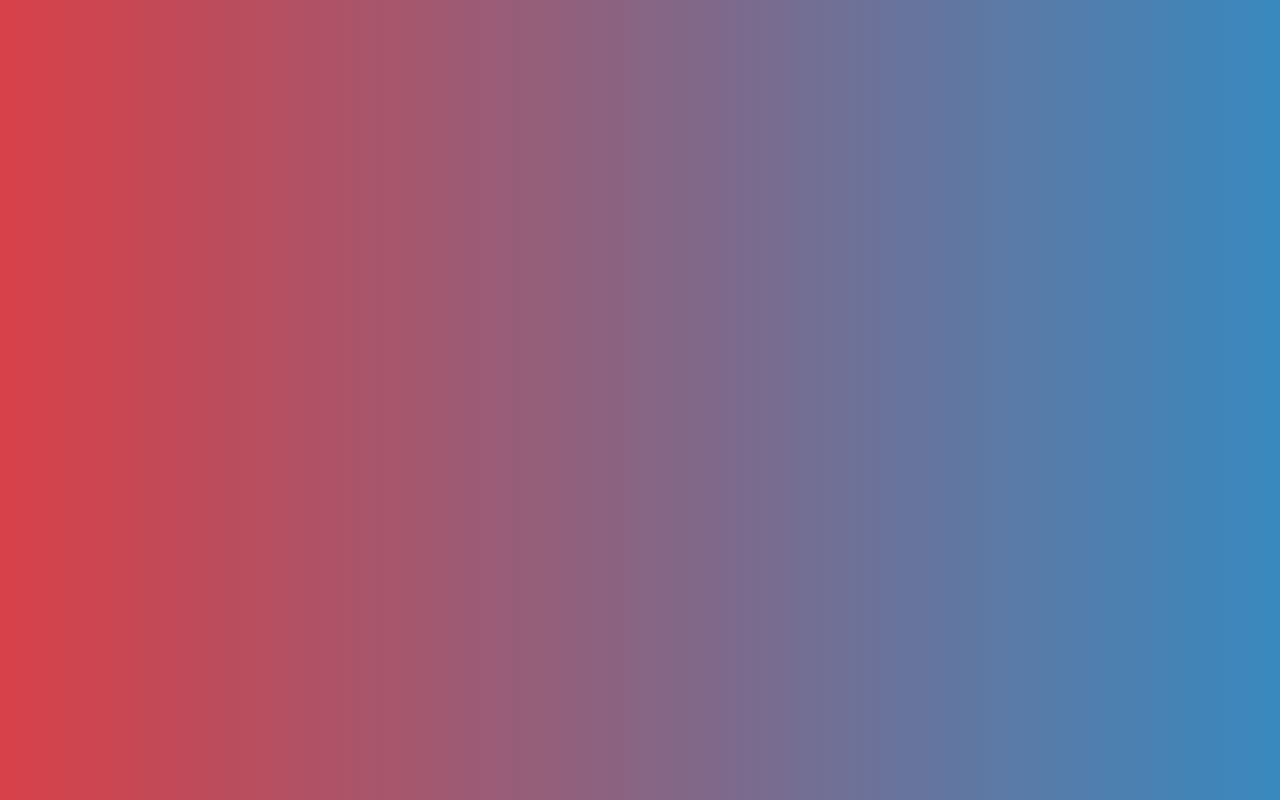
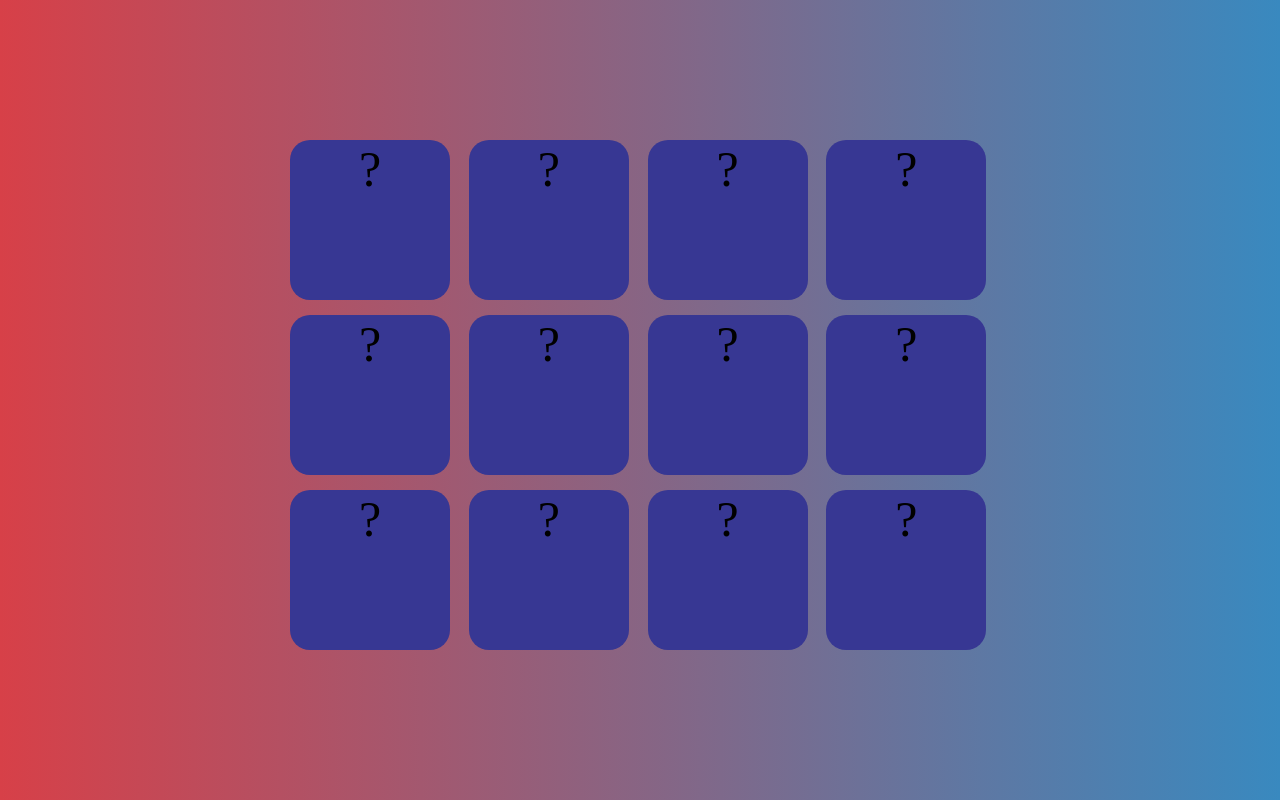
Before and after one commit to tanmayidodmani/memory-game, a React (Vite) app: page /memory-game/game in a window 1280 px wide. Before the commit this address had no page. Built offline with nearby package versions, Linux system fonts and the light colour scheme.

Commit message:
fix image path

```diff
--- a/package.json
+++ b/package.json
@@ -1,5 +1,6 @@
 {
   "name": "game",
+  "homepage": "https://<your-github-username>.github.io/memory-game",
   "private": true,
   "version": "0.0.0",
   "type": "module",
@@ -8,7 +9,8 @@
     "build": "vite build",
     "lint": "eslint .",
     "preview": "vite preview",
-    "deploy": "gh-pages -d dist"
+    "predeploy": "npm run build",
+  "deploy": "gh-pages -d dist"
   },
   "dependencies": {
     "react": "^19.2.8",
--- a/src/App.jsx
+++ b/src/App.jsx
@@ -5,7 +5,7 @@ import Game from "./pages/game";
 import Result from "./pages/result";
 function App() {
   return (
-    <BrowserRouter>
+    <BrowserRouter basename="/memory-game">
       <Routes>
         <Route path="/" element={<Home />} />
         <Route path="/game" element={ <Game /> } />
--- a/src/pages/game.jsx
+++ b/src/pages/game.jsx
@@ -3,21 +3,21 @@ import { useNavigate } from "react-router-dom";
 import Card from "../components/card";
 
 const cardValues = [
+  { id: 1, image: "/memory-game/cards/cat.jpg" },
+  { id: 2, image: "/memory-game/cards/dog.jpg" },
+  { id: 3, image: "/memory-game/cards/elephant.jpg" },
+  { id: 4, image: "/memory-game/cards/horse.jpg" },
+  { id: 5, image: "/memory-game/cards/kangaroo.jpg" },
+  { id: 6, image: "/memory-game/cards/panda.jpg" },
 
-    { id: 1, image: "/cards/cat.jpg" },
-    { id: 2, image: "/cards/dog.jpg" },
-    { id: 3, image: "/cards/elephant.jpg" },
-    { id: 4, image: "/cards/horse.jpg" },
-    { id: 5, image: "/cards/kangaroo.jpg" },
-    { id: 6, image: "/cards/panda.jpg" },
+  { id: 7, image: "/memory-game/cards/cat.jpg" },
+  { id: 8, image: "/memory-game/cards/dog.jpg" },
+  { id: 9, image: "/memory-game/cards/elephant.jpg" },
+  { id: 10, image: "/memory-game/cards/horse.jpg" },
+  { id: 11, image: "/memory-game/cards/kangaroo.jpg" },
+  { id: 12, image: "/memory-game/cards/panda.jpg" },
+];
 
-    { id: 7, image: "/cards/cat.jpg" },
-    { id: 8, image: "/cards/dog.jpg" },
-    { id: 9, image: "/cards/elephant.jpg" },
-    { id: 10, image: "/cards/horse.jpg" },
-    { id: 11, image: "/cards/kangaroo.jpg" },
-    { id: 12, image: "/cards/panda.jpg" },
-];
 
 
 function shuffleCards ( cards ) {
--- a/vite.config.js
+++ b/vite.config.js
@@ -4,5 +4,5 @@ import { defineConfig } from 'vite'
 // https://vite.dev/config/
 export default defineConfig({
   plugins: [ react() ],
-  base:'./'
+  base: '/memory-game/',
 } )
```
